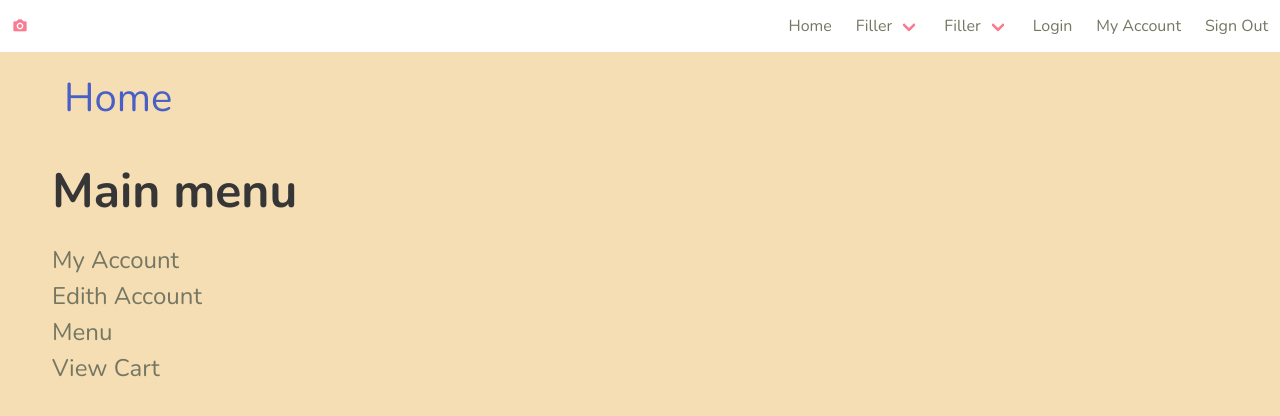
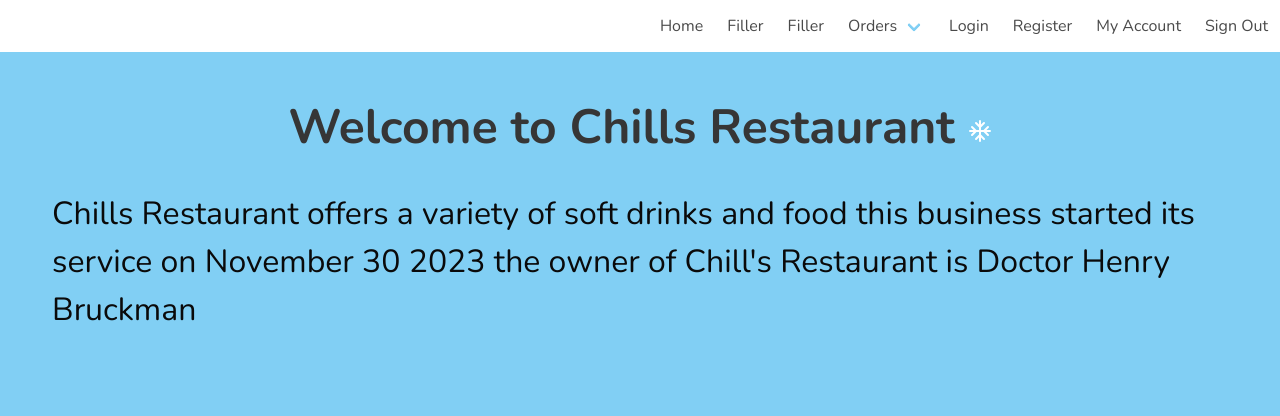
Before and after one commit to lortizrios/chills-restaurant, a PHP site: page / in a window 1280 px wide. Shown: the top 416 px of the page. Run offline with PHP 8.4, Linux system fonts and the light colour scheme; style sheets or scripts are compiled from the project's sources.

Commit message:
Cambios al Navbar y creacion de Navbarlogin

```diff
--- a/index.html
+++ b/index.html
@@ -15,10 +15,11 @@
       <div class="navbar-brand">
         <!-- navbar items, navbar burger... -->
         <a class="navbar-item" href="https://bulma.io">
-          <i class='bx bxs-camera'></i>
+        <svg xmlns="http://www.w3.org/2000/svg" width="24" height="24" viewBox="0 0 24 24" fill="none" stroke="#ffffff" stroke-width="2" stroke-linecap="round" stroke-linejoin="round" class="lucide lucide-snowflake"><line x1="2" x2="22" y1="12" y2="12"/><line x1="12" x2="12" y1="2" y2="22"/><path d="m20 16-4-4 4-4"/><path d="m4 8 4 4-4 4"/><path d="m16 4-4 4-4-4"/><path d="m8 20 4-4 4 4"/></svg>
+
         </a>
       <!-- Mobile version this changes the navbar to a side bar-->
-          <a class="navbar-burger" id="burger">
+        <a class="navbar-burger is-0-desktop" id="burger">
         <span></span>
         <span></span>
         <span></span>
@@ -29,37 +30,35 @@
 
           <div class="navbar-end">
             <a href="index.html" class="navbar-item">Home</a>
+
+              <a class="navbar-item">
+                Filler
+              </a>
+                <!-- Other navbar items -->
+
+            <a href="" class="navbar-item">
+                  Filler
+                </a>
             <div class="navbar-item has-dropdown is-hoverable">
               <a class="navbar-link">
-                  Filler
+                Orders
               </a>
 
 
               <div class="navbar-dropdown">
                 <!-- Other navbar items -->
                 <a href="" class="navbar-item">
-                    Filler
+                  Make Order
                 </a>
-
-                </div>
-              </div>
-
-              <div class="navbar-item has-dropdown is-hoverable">
-                <a class="navbar-link">
-                  Filler
-                </a>
-
-
-                <div class="navbar-dropdown">
-                  <!-- Other navbar items -->
-                  <a href="" class="navbar-item">
-                    Filler
-                  </a>
-
+               <a href="" class="navbar-item">Pay Order</a>
+               <a href="" class="navbar-item">Claim Order</a>
+               <a href="" class="navbar-item">Filler</a>
+               <a href="" class="navbar-item">Filler</a>
               </div>
             </div>
 
             <a href="login.php" class="navbar-item">Login</a>
+            <a href="register.html" class="navbar-item">Register</a>
             <a href="" class="navbar-item">My Account</a>
             <a href="" class="navbar-item">Sign Out</a>
 
@@ -68,41 +67,17 @@
           </div>
         </div>
   </nav>
-    <!-- breadcrumbs -->
 
-    <div class="section pt-4 pb-0">
-      <nav class="breadcrumb has-arrow-separator">
-        <ul class="container is-size-2">
-          <li><a href="">Home</a></li>
-          <!-- <li><a href="">Filler</a></li>
-          <li><a href="">Filler</a></li> -->
 
-        </ul>
-      </nav>
-    </div>
 
     <!-- Product info -->
     <section class="section">
     <div class="container">
+      <h1 class="title mb-6 has-text-centered is-size-1">Welcome to Chills Restaurant <span><svg xmlns="http://www.w3.org/2000/svg" width="24" height="24" viewBox="0 0 24 24" fill="none" stroke="#ffffff" stroke-width="2" stroke-linecap="round" stroke-linejoin="round" class="lucide lucide-snowflake"><line x1="2" x2="22" y1="12" y2="12"/><line x1="12" x2="12" y1="2" y2="22"/><path d="m20 16-4-4 4-4"/><path d="m4 8 4 4-4 4"/><path d="m16 4-4 4-4-4"/><path d="m8 20 4-4 4 4"/></svg></span></h1>
     <div class="columns">
-    <div class="columm is-3">
-      <h1 class="is-size-1 title">
-        Main menu
-      </h1>
-
-      <div class="is-size-4">
-        <h3>
-          My Account
-        </h3>
-
-        <p>
-          Edith Account
-        </p>
-        <p>
-          Menu
-        </p>
-        <p>
-          View Cart
+    <div class="columm is-1">
+     <p class="has-text-black is-size-3">Chills Restaurant offers a variety of soft drinks and food this business
+      started its service on November 30 2023 the owner of Chill's Restaurant is Doctor Henry Bruckman
      </p>
       </div>
   </div>
--- a/sass/mystyles.scss
+++ b/sass/mystyles.scss
@@ -1,6 +1,9 @@
 // @charset "utf-8";
 // @import "../bulma/bulma.sass";
 // sass --watch --no-source-map sass/mystyles.scss:css/mystyles.css
+
+// For chills
+// sass --watch --no-source-map chills-restaurant/sass/mystyles.scss:css/mystyles.css
 @charset "utf-8";
 // Import a Google Font
 @import url('https://fonts.googleapis.com/css?family=Nunito:400,700');
@@ -13,15 +16,16 @@ $beige-light: #D0D1CD;
 $beige-lighter: #EFF0EB;
 $red:#ff0000;
 $black:#000000;
-$wheat:wheat;
+$babyBlue:#81cff4;
 
 
 // Update Bulma's global variables
 $family-sans-serif: "Nunito", sans-serif;
-$grey-dark: $brown;
-$grey-light: $beige-light;
+
 $primary: $purple;
-$link: $pink;
+$secondaryPrimary:$black;
+$secondary:$beige-light;
+$link: $babyBlue;
 $widescreen-enabled: true;
 $fullhd-enabled: true;
 
@@ -31,7 +35,7 @@ $fullhd-enabled: true;
 $control-border-width: 1px;
 $input-border-color: transparent;
 $input-shadow: none;
-$body-background-color: $wheat;
+$body-background-color: $babyBlue;
 
 
 
```
Also changed, not shown: include/navbarLogin.php (renamed from bulma/sass/components/card.sass, +51 -94 lines), login.php (+1 -57 lines), css/mystyles.css. Lines whose indentation alone changed are shown as unchanged.
